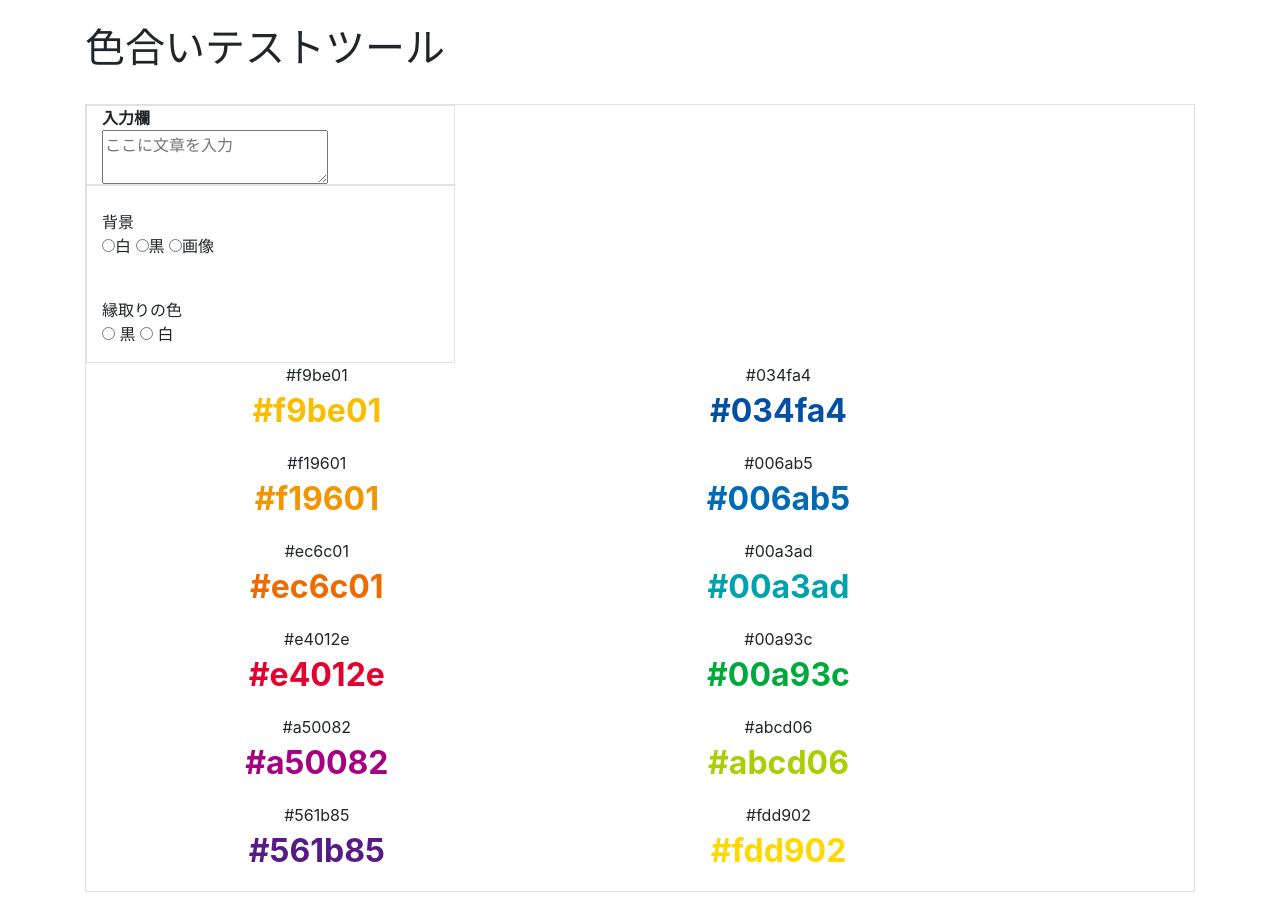
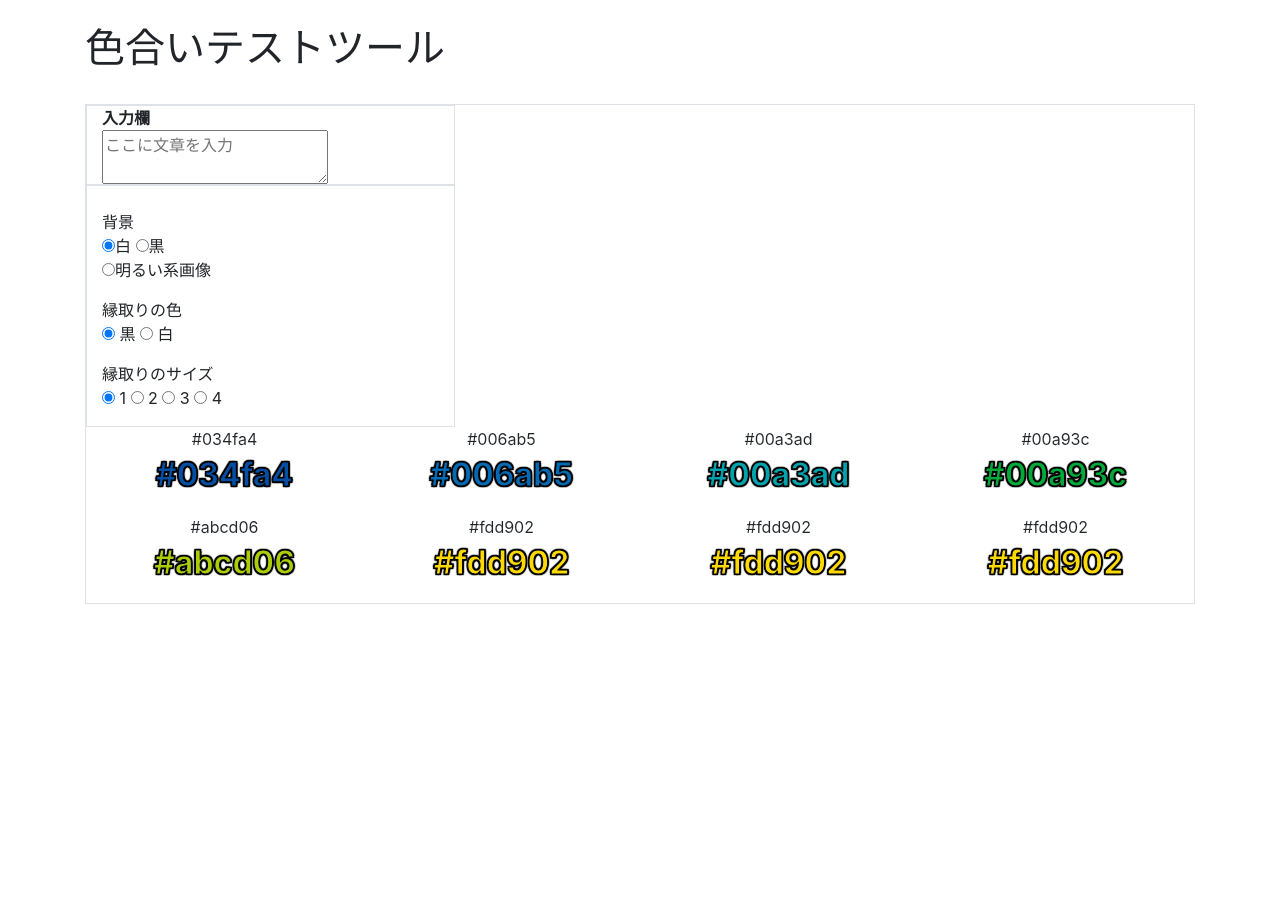
Before and after one commit to nukokoi/nukokoi.github.io, a Jekyll site: the page colortest/index.html, which Jekyll copies as it is, in a window 1280 px wide. Built offline with Jekyll 4.4.1, drawn with Linux system fonts in a browser that asks for light colours.

Commit message:
保存できるようにした＋FIX

```diff
--- a/_layouts/default.html
+++ b/_layouts/default.html
@@ -11,8 +11,10 @@
 <link rel="stylesheet" href="https://gitcdn.link/repo/Chalarangelo/mini.css/master/dist/mini-default.min.css">
 <script type="text/javascript" language="javascript">
     var vc_pid = "885822658";
-</script><script type="text/javascript" src="//aml.valuecommerce.com/vcdal.js" async></script>
-		</head>
+</script>
+
+
+</head>
 <!--
 ３０分ぐらいでは何もできないと考えているより、世の中の一番つまらぬことでもする方がまさっている。（ゲーテ）
 -->
--- a/colortest/index.html
+++ b/colortest/index.html
@@ -10,6 +10,9 @@
                 font-weight: bold;
                 font-size: xx-large;
             }
+            .samples{
+                -webkit-text-stroke: 0.1px white;
+            }
         </style>
     </head>
     <body>
@@ -20,7 +23,7 @@
 
         <div class="border col-12">
 
-            <div class="row" style="background-color: white;">
+            <div class="row" style="background-color: rgba(255,255,255,0.75);">
                 <div class='col-4 border'>
                     <b>入力欄</b>
                     <br>
@@ -28,52 +31,62 @@
                 </div>
             </div>
 
-            <div class="row center-block" style="background-color: white;">
+            <div class="row center-block" style="background-color: rgba(255,255,255,0.75);">
                 <div class="col-4 border">
                     <br>背景<br>
                 <form class="bg">
                     <input type="radio" name="bg" value="white">白
-                    <input type="radio" name="bg" value="black">黒
-                    <input type="radio" name="bg" value="url('https://gahag.net/img/201511/23s/gahag-0028510246-1.jpg')">画像
+                    <input type="radio" name="bg" value="black">黒<br>
+                    <input type="radio" name="bg" value="url('https://gahag.net/img/201511/23s/gahag-0028510246-1.jpg')">明るい系画像
                 </form>
-                    <br>縁取りの色<br>
+                縁取りの色<br>
                 <form class="fuchi">
                     <input type="radio" name="fuchi" value="black"> 黒
                     <input type="radio" name="fuchi" value="white"> 白
+                </form>
+                縁取りのサイズ<br>
+                <form class="fuchi_size">
+                    <input type="radio" name="fuchi_size" value="1"> 1
+                    <input type="radio" name="fuchi_size" value="2"> 2
+                    <input type="radio" name="fuchi_size" value="3"> 3
+                    <input type="radio" name="fuchi_size" value="4"> 4
                 </form>
                 </div>
             </div>
 
 
 
-            <div class="row center-block text-center">
+            <div class="row center-block text-center samples">
 
-        <div class="col-5">
-            #f9be01
-            <p class="sample1" style="color:#f9be01">#f9be01</p>
-            #f19601
-            <p class="sample1" style="color:#f19601">#f19601</p>
-            #ec6c01
-            <p class="sample1" style="color:#ec6c01">#ec6c01</p>
-            #e4012e
-            <p class="sample1" style="color:#e4012e">#e4012e</p>
-            #a50082
-            <p class="sample1" style="color:#a50082">#a50082</p>
-            #561b85
-            <p class="sample1" style="color:#561b85">#561b85</p>
-        </div>
-
-        <div class="col-5">
+        <div>
             #034fa4
             <p class="sample1" style="color:#034fa4">#034fa4</p>
+        </div>
+        <div>
             #006ab5
             <p class="sample1" style="color:#006ab5">#006ab5</p>
+        </div>
+        <div>
             #00a3ad
             <p class="sample1" style="color:#00a3ad">#00a3ad</p>
+        </div>
+        <div>
             #00a93c
             <p class="sample1" style="color:#00a93c">#00a93c</p>
+        </div>
+        <div>
             #abcd06
             <p class="sample1" style="color:#abcd06">#abcd06</p>
+        </div>
+        <div>
+            #fdd902
+            <p class="sample1" style="color:#fdd902">#fdd902</p>
+        </div>
+        <div>
+            #fdd902
+            <p class="sample1" style="color:#fdd902">#fdd902</p>
+        </div>
+        <div>
             #fdd902
             <p class="sample1" style="color:#fdd902">#fdd902</p>
         </div>
@@ -84,24 +97,100 @@
     </div>
 </div>
 
-        <script src="https://ajax.googleapis.com/ajax/libs/jquery/3.6.0/jquery.min.js"></script>
+        <!-- <script src="https://ajax.googleapis.com/ajax/libs/jquery/3.6.0/jquery.min.js"></script> -->
+
+        <script src="https://code.jquery.com/jquery-3.3.1.slim.min.js" integrity="sha384-q8i/X+965DzO0rT7abK41JStQIAqVgRVzpbzo5smXKp4YfRvH+8abtTE1Pi6jizo" crossorigin="anonymous"></script>
+        <script src="https://cdn.jsdelivr.net/npm/popper.js@1.14.3/dist/umd/popper.min.js" integrity="sha384-ZMP7rVo3mIykV+2+9J3UJ46jBk0WLaUAdn689aCwoqbBJiSnjAK/l8WvCWPIPm49" crossorigin="anonymous"></script>
+        <script src="https://cdn.jsdelivr.net/npm/bootstrap@4.1.3/dist/js/bootstrap.min.js" integrity="sha384-ChfqqxuZUCnJSK3+MXmPNIyE6ZbWh2IMqE241rYiqJxyMiZ6OW/JmZQ5stwEULTy" crossorigin="anonymous"></script>
         <script>
+
+            (function($) {
+                $.fn.onEnter = function(func) {
+                    this.bind('keypress', function(e) {
+                        if (e.keyCode == 13) func.apply(this, [e]);
+                    });
+                    return this;
+                };
+            })(jQuery);
+
+            // //class="color-***"にマッチするclass名を全部削除
+            // $("#hello").removeClass (function (index, css) {
+            //     return (css.match (/\bcolor-\S+/g) || []).join(' ');
+            // });
+
+            $('.samples > div').addClass("col-3");
+
+            var storage = localStorage;
+            if(storage.count == null){
+                console.log("first open");
+                //初期化処理
+                storage.count = 0;
+                storage.sample_num = 3;
+                storage.background = "white";
+                storage.fuchi = "black";
+                storage.fuchi_size = 1;
+            }else{
+                console.log(storage.count + " 回目の訪問");
+                var visitCount = storage.count - 0;
+                storage.count = visitCount + 1;
+            }
+
+
+            //描画処理
+            if(storage.testtext != null){
+                $("#testtext").val(storage.testtext)
+                $(".sample1").text(storage.testtext);
+            }
+            $('.bg > input[type=radio][value="'+storage.background+'"]').prop('checked', true);
+            $("body").css("background",storage.background);
+            $(".fuchi > input[type=radio][value='"+storage.fuchi+"']").prop('checked', true);
+            var r = storage.fuchi;
+            $(".fuchi_size > input[type=radio][value='"+storage.fuchi_size+"']").prop('checked', true);
+            var s = storage.fuchi_size
+            // $(".sample1").css("text-shadow","1px 1px 1px "+r+", -1px 1px 1px "+r+", 1px -1px 1px "+r+", -1px -1px 1px "+r+", 1px 1px 1px "+r+", -1px 1px 1px "+r+", 1px -1px 1px "+r+", -1px -1px 1px "+r);
+            function changeShadow(r,s){
+                $("p.sample1").css("text-shadow",s+"px "+s+"px "+s+"px "+r+", -"+s+"px "+s+"px "+s+"px "+r+", "+s+"px -"+s+"px "+s+"px "+r+", -"+s+"px -"+s+"px "+s+"px "+r+", "+s+"px "+s+"px "+s+"px "+r+", -"+s+"px "+s+"px "+s+"px "+r+", "+s+"px -"+s+"px "+s+"px "+r+", -"+s+"px -"+s+"px "+s+"px "+r);
+                $(".sample1").css("-webkit-text-stroke",s+"px "+r);
+            }
+            changeShadow(r,s);
+
+
+
+
+            //変更時処理
             $("#testtext").change(function(){
-                $(".sample1").text($("#testtext").val());
+                var t = $("#testtext").val();
+                $(".sample1").text(t);
+                storage.testtext = t;
             });
-
-            $('.fuchi').change(function(){
-                var r = $('input[name="fuchi"]:checked').val();
-                $(".sample1").css("text-shadow","1px 1px 1px "+r+", -1px 1px 1px "+r+", 1px -1px 1px "+r+", -1px -1px 1px "+r+", 1px 1px 1px "+r+", -1px 1px 1px "+r+", 1px -1px 1px "+r+", -1px -1px 1px "+r);
+            $("#testtext").onEnter( function() {
+                var t = $("#testtext").val();
+                $(".sample1").text(t);
+                storage.testtext = t;
             });
 
             $('.bg').change(function(){
                 var b = $('input[name="bg"]:checked').val();
                 $("body").css("background",b);
+                storage.background = b;
             });
+
+            $('.fuchi').change(function(){
+                var r = $('input[name="fuchi"]:checked').val();
+                var s = $('input[name="fuchi_size"]:checked').val();
+                // $(".sample1").css("text-shadow","1px 1px 1px "+r+", -1px 1px 1px "+r+", 1px -1px 1px "+r+", -1px -1px 1px "+r+", 1px 1px 1px "+r+", -1px 1px 1px "+r+", 1px -1px 1px "+r+", -1px -1px 1px "+r);
+                changeShadow(r,s);
+                storage.fuchi = r;
+            });
+
+            $('.fuchi_size').change(function(){
+                var r = $('input[name="fuchi"]:checked').val();
+                var s = $('input[name="fuchi_size"]:checked').val();
+                changeShadow(r,s);
+                storage.fuchi_size = s;
+            });
+
+
         </script>
-        <script src="https://code.jquery.com/jquery-3.3.1.slim.min.js" integrity="sha384-q8i/X+965DzO0rT7abK41JStQIAqVgRVzpbzo5smXKp4YfRvH+8abtTE1Pi6jizo" crossorigin="anonymous"></script>
-        <script src="https://cdn.jsdelivr.net/npm/popper.js@1.14.3/dist/umd/popper.min.js" integrity="sha384-ZMP7rVo3mIykV+2+9J3UJ46jBk0WLaUAdn689aCwoqbBJiSnjAK/l8WvCWPIPm49" crossorigin="anonymous"></script>
-        <script src="https://cdn.jsdelivr.net/npm/bootstrap@4.1.3/dist/js/bootstrap.min.js" integrity="sha384-ChfqqxuZUCnJSK3+MXmPNIyE6ZbWh2IMqE241rYiqJxyMiZ6OW/JmZQ5stwEULTy" crossorigin="anonymous"></script>
     </body>
 </html>
```
Also changed, not shown: index.md (+4 -0 lines).
